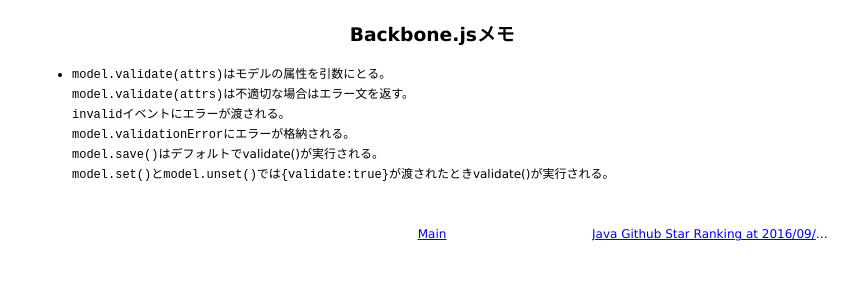
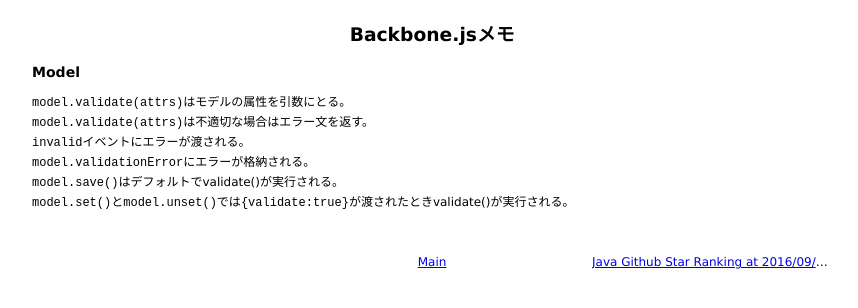
Before and after one commit to 38elements/38elements.github.com, a Jekyll site: the page built from _posts/2016-09-07-backbonejs.md, in a window 1280 px wide. Shown: the top 308 px of the page, without its empty margins (208-1066 px from the left). Built offline with Jekyll 4.4.1, drawn with Linux system fonts in a browser that asks for light colours.

Commit message:
Update 2016-09-07-backbonejs.md

```diff
--- a/_posts/2016-09-07-backbonejs.md
+++ b/_posts/2016-09-07-backbonejs.md
@@ -3,7 +3,8 @@ layout: posts
 title: Backbone.jsメモ
 ---
 
-* `model.validate(attrs)`はモデルの属性を引数にとる。
+### Model
+`model.validate(attrs)`はモデルの属性を引数にとる。
 `model.validate(attrs)`は不適切な場合はエラー文を返す。
 `invalid`イベントにエラーが渡される。
 `model.validationError`にエラーが格納される。
```
